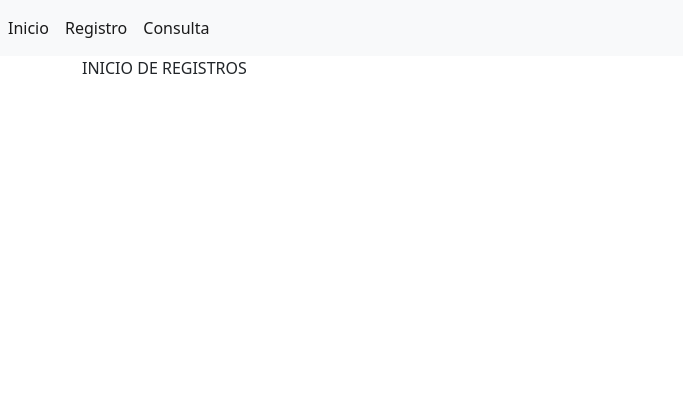
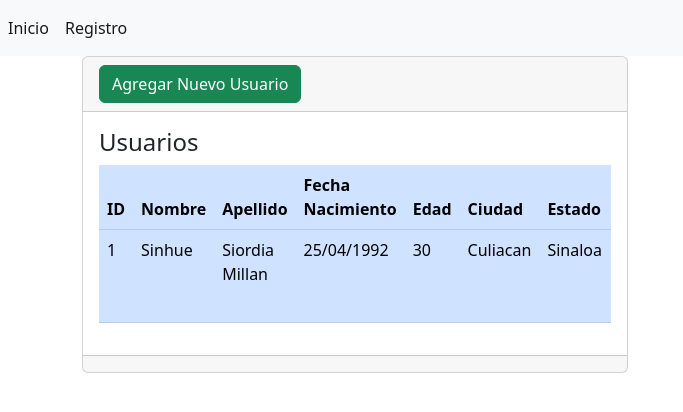
Before and after one commit to SanehetSiordia/first_scrum, a Django app: page /registros in a window 1280 px wide. Shown: the top 412 px of the page, without its empty margins (0-683 px from the left). Run offline with Django 4.2, Linux system fonts and the light colour scheme.

Commit message:
agregar mas acciones primarias de navegacion y formularios

```diff
--- a/usuarios/templates/base.html
+++ b/usuarios/templates/base.html
@@ -21,7 +21,6 @@
         <div class="nav navbar-nav">
             <a class="nav-item nav-link active" href="{% url 'inicio' %}" aria-current="page">Inicio </a>
             <a class="nav-item nav-link active" href="{% url 'registros' %}" aria-current="page">Registro </a>
-            <a class="nav-item nav-link active" href="{% url 'consulta' %}"  aria-current="page">Consulta </a>
         </div>
     </nav>
 
--- a/usuarios/templates/registros/index.html
+++ b/usuarios/templates/registros/index.html
@@ -9,6 +9,51 @@
 
 {% block contenido %}
 
-INICIO DE REGISTROS
+<div class="card">
+    <div class="card-header">
+        <a name="" id="" class="btn btn-success" href="{% url 'crear' %}" role="button">Agregar Nuevo Usuario</a>
+    </div>
+    <div class="card-body">
+        <h4 class="card-title">Usuarios</h4>
+
+        <div class="table-responsive">
+            <table class="table table-primary">
+                <thead>
+                    <tr>
+                        <th scope="col">ID</th>
+                        <th scope="col">Nombre</th>
+                        <th scope="col">Apellido</th>
+                        <th scope="col">Fecha Nacimiento</th>
+                        <th scope="col">Edad</th>
+                        <th scope="col">Ciudad</th>
+                        <th scope="col">Estado</th>
+                        <th scope="col">Telefono</th>
+                        <th scope="col">Acciones</th>
+                    </tr>
+                </thead>
+                <tbody>
+                    <tr>
+                        <td>1</td>
+                        <td>Sinhue</td>
+                        <td>Siordia Millan</td>
+                        <td>25/04/1992</td>
+                        <td>30</td>
+                        <td>Culiacan</td>
+                        <td>Sinaloa</td>
+                        <td>6671302628</td>
+                        <td><a name="" id="" class="btn btn-info" href="{% url 'editar' %}" role="button">Editar</a>
+
+                            <a name="" id="" class="btn btn-danger" href="#" role="button">Borrar</a>
+                        </td>
+                    </tr>
+                </tbody>
+            </table>
+        </div>
+
+
+    </div>
+    <div class="card-footer text-muted">
+    </div>
+</div>
 
 {% endblock %}
--- a/usuarios/urls.py
+++ b/usuarios/urls.py
@@ -4,6 +4,7 @@ from. import views
 
 urlpatterns = [
     path('', views.inicio, name='inicio'),
-    path('consulta', views.consulta, name='consulta'),
     path('registros', views.registros, name='registros'),
+    path('registros/crear', views.crear, name='crear'),
+    path('registros/editar', views.editar, name='editar'),
 ]
--- a/usuarios/views.py
+++ b/usuarios/views.py
@@ -6,8 +6,10 @@ from django.http import HttpResponse, HttpResponseRedirect
 def inicio(request):
     return render(request, 'pages/inicio.html')
 
-def consulta(request):
-    return render(request, 'pages/consulta.html')
 
 def registros(request):
     return render(request, 'registros/index.html')
+def crear(request):
+    return render(request, 'registros/crear.html')
+def editar(request):
+    return render(request, 'registros/editar.html')
```
Also changed, not shown: usuarios/templates/pages/consulta.html (deleted, +0 -52 lines), usuarios/templates/registros/crear.html (+11 -1 lines), usuarios/templates/registros/editar.html (+11 -1 lines), usuarios/templates/registros/form.html (+11 -0 lines).
